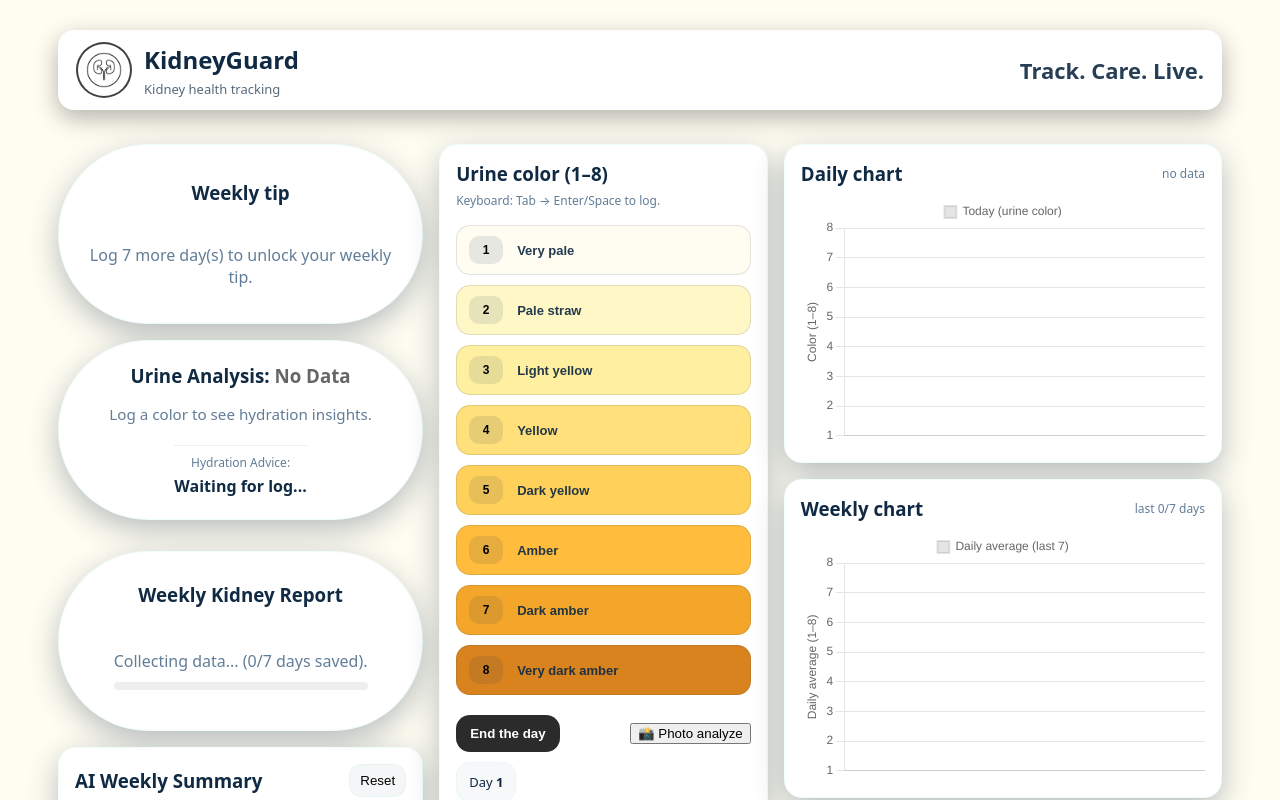
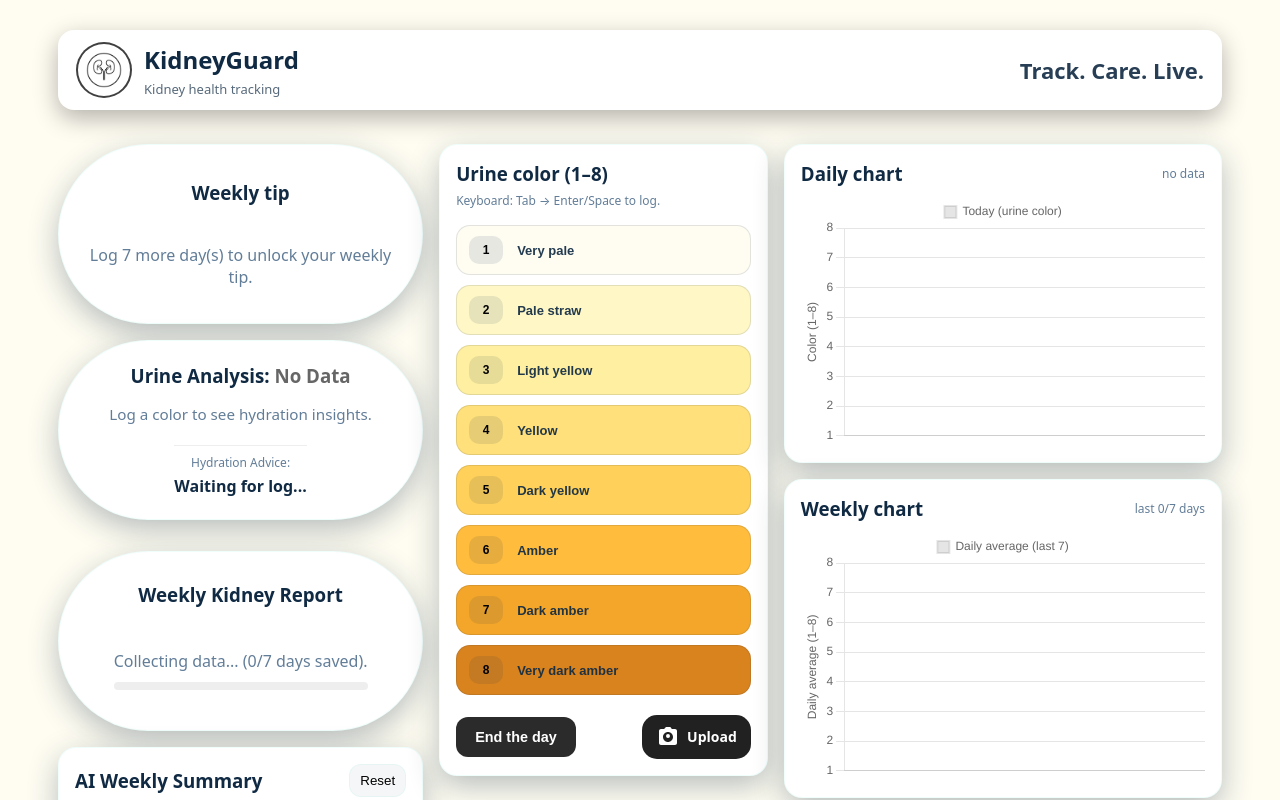
Before and after one commit to ilkerfatihulu/Hacktagon, a React (Vite) app: page / in a window 1280 px wide. Shown: the top 800 px of the page. Built offline with nearby package versions, Linux system fonts and the light colour scheme.

Commit message:
Updated PhotoAnalyzeButton with animations and styled End Day button

```diff
--- a/src/App.css
+++ b/src/App.css
@@ -270,13 +270,6 @@ body{
   outline-offset: 2px;
 }
 
-.dayCounter{
-  border: 1px solid var(--border);
-  background: rgba(16,42,67,0.03);
-  padding: 10px 12px;
-  border-radius: 14px;
-  font-size: 13px;
-}
 
 .chartCard h3{ margin: 0; }
 .chartBox{
@@ -414,3 +407,85 @@ body{
 html, body, #root {
   background: #FFFDF2;   /* 👈 istediğin renk */
 }
+/* ============================================================
+   STYLE A: PHOTO ANALYZE (Animated / Disappearing Text)
+   ============================================================ */
+.photo-upload-btn {
+  font-family: inherit;
+  font-size: 14px; /* Scaled down for your layout */
+  background: #212121;
+  color: white;
+  padding: 0.7em 1em;
+  display: flex;
+  align-items: center;
+  cursor: pointer;
+  border: none;
+  border-radius: 15px;
+  font-weight: 700;
+  transition: all 0.3s;
+}
+
+.photo-upload-btn span {
+  display: block;
+  margin-left: 0.5em;
+  transition: all 0.3s ease-in-out;
+}
+
+.photo-upload-btn svg {
+  display: block;
+  transform-origin: center center;
+  transition: transform 0.3s ease-in-out;
+  fill: #9b9999;
+}
+
+.photo-upload-btn:hover {
+  background: #000;
+}
+
+.photo-upload-btn:hover .svg-wrapper {
+  transform: scale(1.25);
+  transition: 0.5s linear;
+}
+
+.photo-upload-btn:hover svg {
+  /* This moves the camera to the center when text disappears */
+  transform: translateX(2.5em) scale(1.1);
+  fill: #fff;
+}
+
+.photo-upload-btn:hover span {
+  opacity: 0;
+  transition: 0.5s linear;
+}
+
+.photo-upload-btn:active {
+  transform: scale(0.95);
+}
+
+/* ============================================================
+   STYLE B: END THE DAY (3D Floating Style)
+   ============================================================ */
+.primaryBtn {
+  background: var(--btn);
+  color: var(--btnText);
+  border: 1px solid transparent;
+  padding: 11px 18px;
+  border-radius: 12px;
+  cursor: pointer;
+  font-weight: 700;
+  font-size: 0.9rem;
+  transition: 0.2s;
+}
+
+.primaryBtn:hover {
+  /* Floating 3D effect from your first style */
+  transform: translateY(-6px);
+  box-shadow: 0 6px rgba(0, 0, 0, 0.4);
+  background: #000;
+  border-color: rgba(255, 255, 255, 0.2);
+}
+
+.primaryBtn:active {
+  transform: translateY(2px);
+  box-shadow: none;
+}
--- a/src/App.jsx
+++ b/src/App.jsx
@@ -568,9 +568,6 @@ export default function App() {
 
               <PhotoAnalyzeButton onDetectedLevel={(level) => addEntry(level)} />
 
-              <div className="dayCounter" aria-label="Day counter">
-                Day <strong>{dayCount}</strong>
-              </div>
             </div>
           </div>
         </section>
--- a/src/PhotoAnalyzeButton.jsx
+++ b/src/PhotoAnalyzeButton.jsx
@@ -31,20 +31,23 @@ export default function PhotoAnalyzeButton({ onDetectedLevel }) {
     }
   };
 
-  return (
-    <>
-      <button onClick={openPicker} disabled={loading}>
-        {loading ? "Analyzing..." : "📸 Photo analyze"}
-      </button>
+  // src/PhotoAnalyzeButton.jsx
+return (
+  <>
+    <button className="photo-upload-btn" onClick={openPicker} disabled={loading}>
+      <div className="svg-wrapper-1">
+        <div className="svg-wrapper">
+          {/* Using a camera SVG to match your app */}
+          <svg xmlns="http://www.w3.org/2000/svg" viewBox="0 0 24 24" width="24" height="24">
+            <path fill="none" d="M0 0h24v24H0z"></path>
+            <path fill="currentColor" d="M12 13a2 2 0 1 0 0-4 2 2 0 0 0 0 4zm7-9h-3.17l-1.24-1.86A1 1 0 0 0 13.75 2h-3.5a1 1 0 0 0-.84.47L8.17 4H5c-1.1 0-2 .9-2 2v12c0 1.1.9 2 2 2h14c1.1 0 2-.9 2-2V6c0-1.1-.9-2-2-2zm-7 13c-2.76 0-5-2.24-5-5s2.24-5 5-5 5 2.24 5 5-2.24 5-5 5z"></path>
+          </svg>
+        </div>
+      </div>
+      <span>{loading ? "Analyzing..." : "Upload"}</span>
+    </button>
 
-      <input
-        ref={inputRef}
-        type="file"
-        accept="image/*"
-        capture="environment"
-        hidden
-        onChange={onPick}
-      />
-    </>
-  );
+    <input ref={inputRef} type="file" accept="image/*" hidden onChange={onPick} />
+  </>
+);
 }
--- a/src/index.css
+++ b/src/index.css
@@ -141,3 +141,44 @@ button:focus-visible {
     font-size: 18px;
   }
 }
+/* Custom Photo Analyze Button - KidneyGuard Style */
+
+.photo-upload-btn {
+  display: inline-flex;
+  align-items: center;
+  justify-content: center;
+  gap: 8px;
+
+  /* Matches your brandLogo and siteHeader styling */
+  background-color: #ffffff;
+  border: 2px solid rgba(0, 0, 0, 0.75);
+  border-radius: 12px;
+  padding: 10px 18px;
+
+  color: #213547;
+  font-size: 14px;
+  font-weight: 650;
+  cursor: pointer;
+  transition: all 0.2s ease;
+
+  /* Subtle shadow for depth */
+  box-shadow: 2px 2px 0px rgba(0,0,0,0.1);
+}
+
+.photo-upload-btn:hover {
+  background-color: #f9f9f9;
+  transform: translateY(-1px);
+  box-shadow: 4px 4px 0px rgba(0,0,0,0.1);
+  border-color: #646cff; /* Matches your 'a:hover' link color */
+}
+
+.photo-upload-btn:active {
+  transform: translateY(1px);
+  box-shadow: 1px 1px 0px rgba(0,0,0,0.1);
+}
+
+.photo-upload-btn:disabled {
+  opacity: 0.5;
+  cursor: not-allowed;
+  filter: grayscale(1);
+}
```
Also changed, not shown: 1 other file (tests, documents, lock files or other folders).
